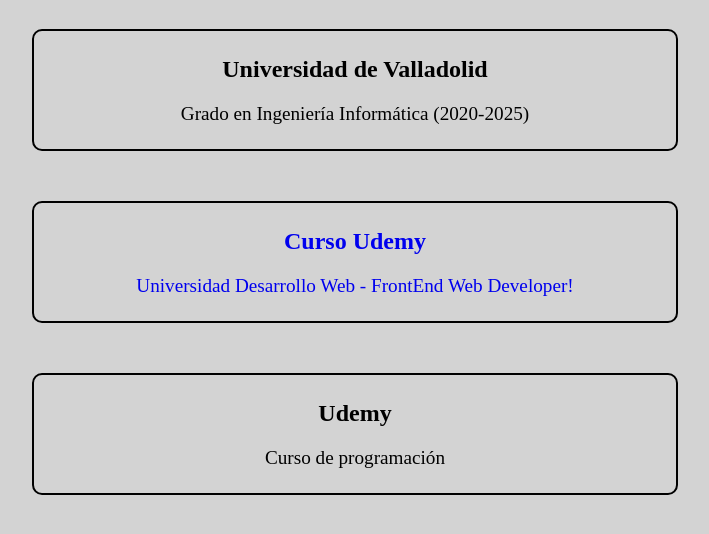
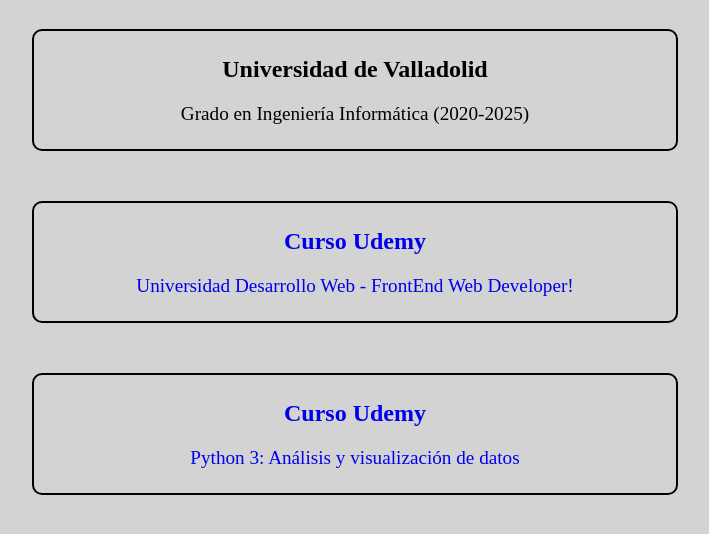
Before and after one commit to SMateosFdz/Personal-portfolio, a plain HTML site: page formacion.html in a window 1280 px wide. Shown: the part 140-674 px from the top of the page, without its empty margins (285-994 px from the left). Drawn offline with Linux system fonts and the light colour scheme.

Commit message:
New changes, update of formacion and removing the form in contacto

```diff
--- a/formacion.html
+++ b/formacion.html
@@ -27,10 +27,12 @@
                 <p>Universidad Desarrollo Web - FrontEnd Web Developer!</p>
             </div>
         </a>
-        <div class="edu">
-            <h2>Udemy</h2>
-            <p>Curso de programación</p>
-        </div>
+        <a href="https://www.udemy.com/certificate/UC-7723a7fe-06b6-4296-a0a1-caf7e5986691/" class="edu-link">
+            <div class="edu">
+                <h2>Curso Udemy</h2>
+                <p>Python 3: Análisis y visualización de datos</p>
+            </div>
+        </a>
     </div>
 </body>
 </html>
```
Also changed, not shown: contacto.html (+5 -2 lines).
